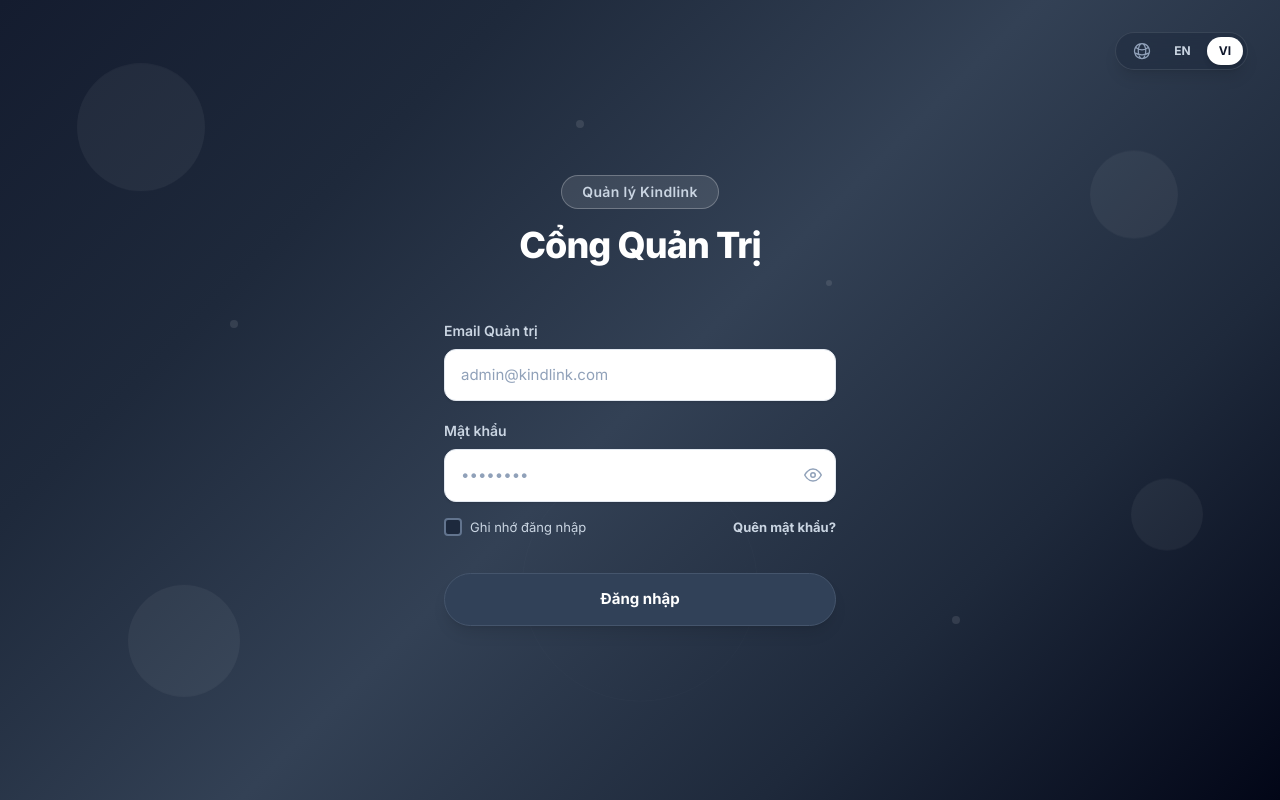
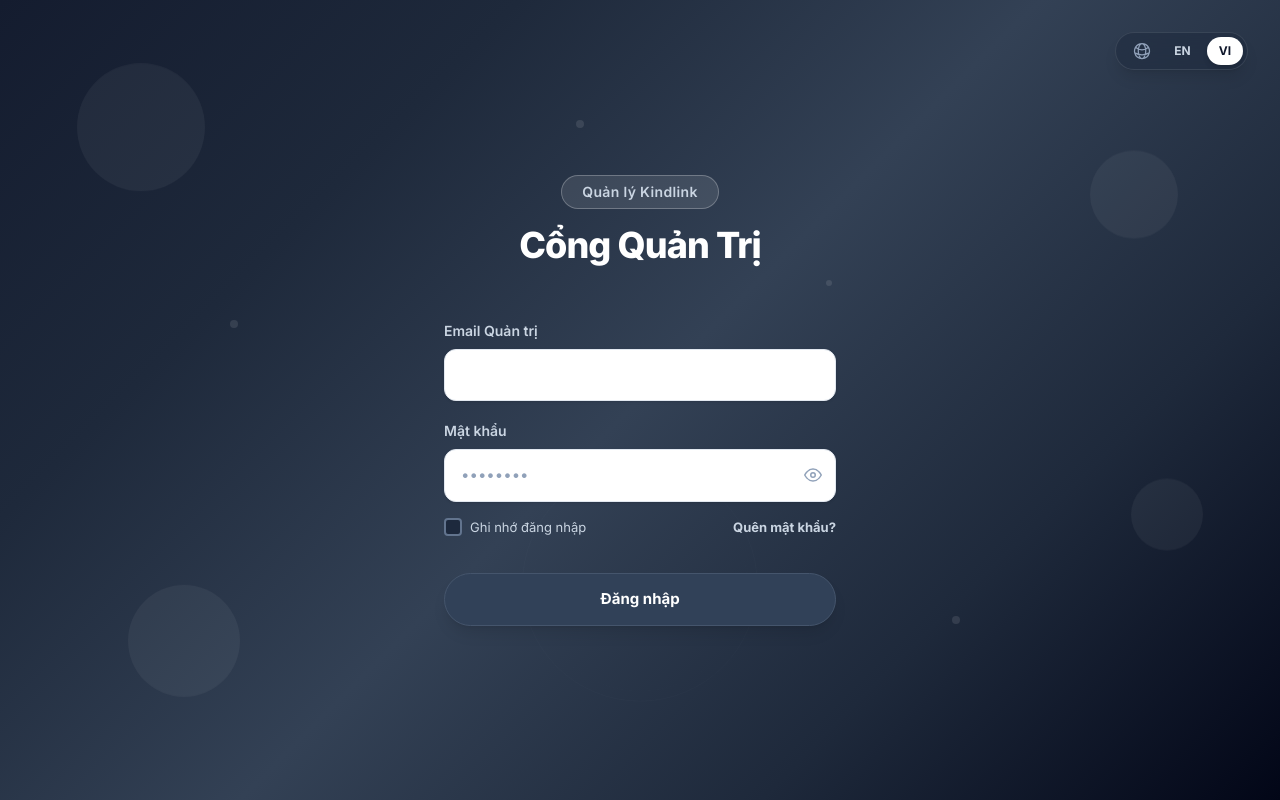
Before and after one commit to KLTN-03-2026/GR77, a Next.js app in the folder apps/web/: page /admin/login in a window 1280 px wide. Built offline with nearby package versions, Linux system fonts and the light colour scheme; no server answers.

Commit message:
xoa placeholder dang nhap admin

```diff
--- a/apps/web/src/app/(public)/admin/login/page.tsx
+++ b/apps/web/src/app/(public)/admin/login/page.tsx
@@ -241,7 +241,7 @@ function AdminLoginForm() {
                                 type="email"
                                 value={email}
                                 onChange={(e) => setEmail(e.target.value)}
-                                placeholder="admin@kindlink.com"
+                                placeholder=""
                                 required
                                 autoComplete="email"
                                 className="field-input w-full px-4 py-3.5 bg-white border border-slate-200 rounded-xl text-slate-800 outline-none text-[15px] placeholder-slate-400 shadow-sm"
```
